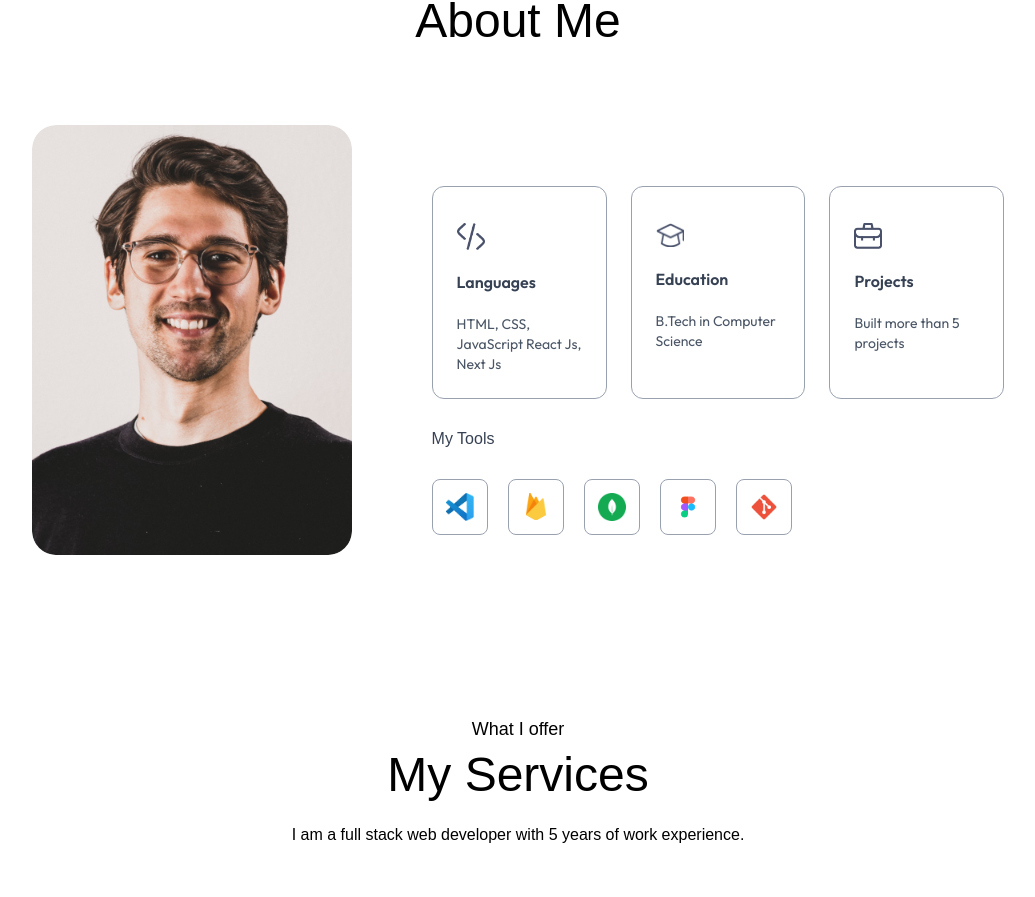
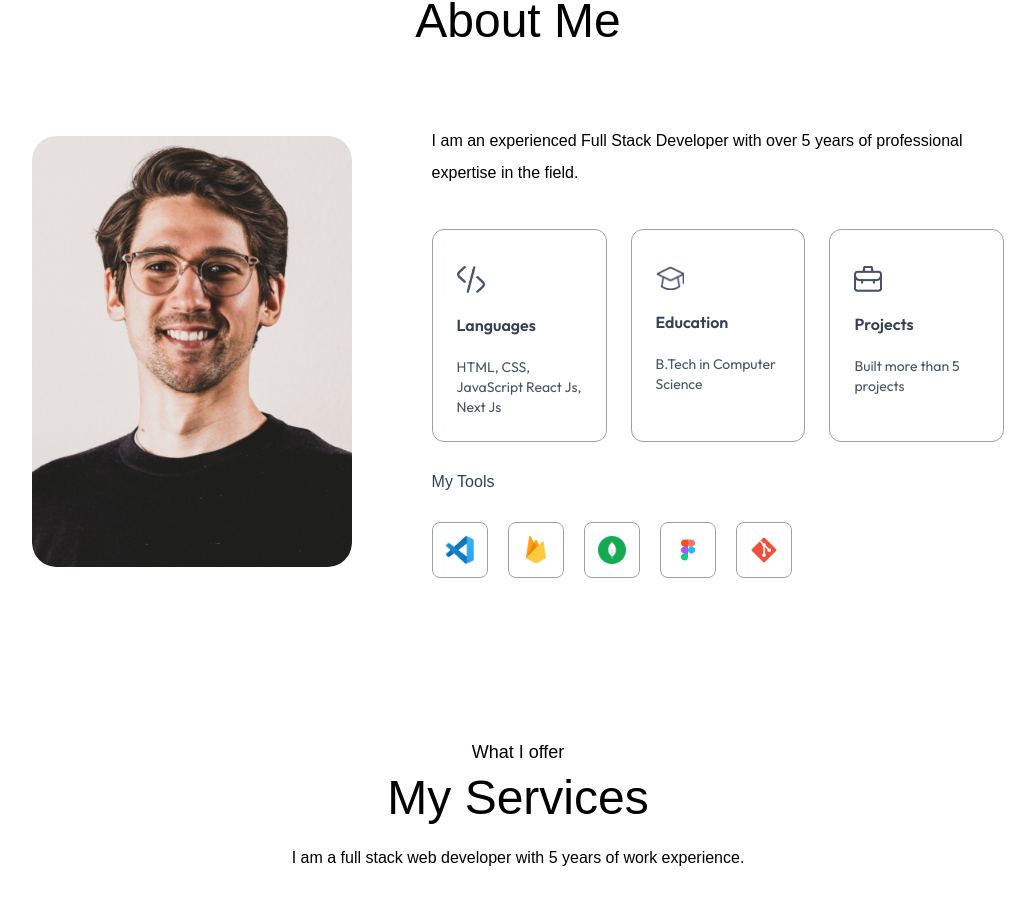
Before and after one commit to avicious/portfolio, a Next.js app: page / in a window 1280 px wide. Shown: the part 879-1776 px from the top of the page, without its empty margins (122-1157 px from the left). Built offline with nearby package versions, Linux system fonts and the light colour scheme; a web font is replaced by a local one.

Commit message:
about section edited

```diff
--- a/components/About.jsx
+++ b/components/About.jsx
@@ -17,7 +17,8 @@ const About = () => {
         </div>
         <div className="flex-1">
           <p className="mb-10 max-w-2xl font-ovo">
-
+            I am an experienced Full Stack Developer with over 5 years of
+            professional expertise in the field.
           </p>
 
           <ul className="grid grid-cols-1 sm:grid-cols-3 gap-6 max-w-2xl">
```
